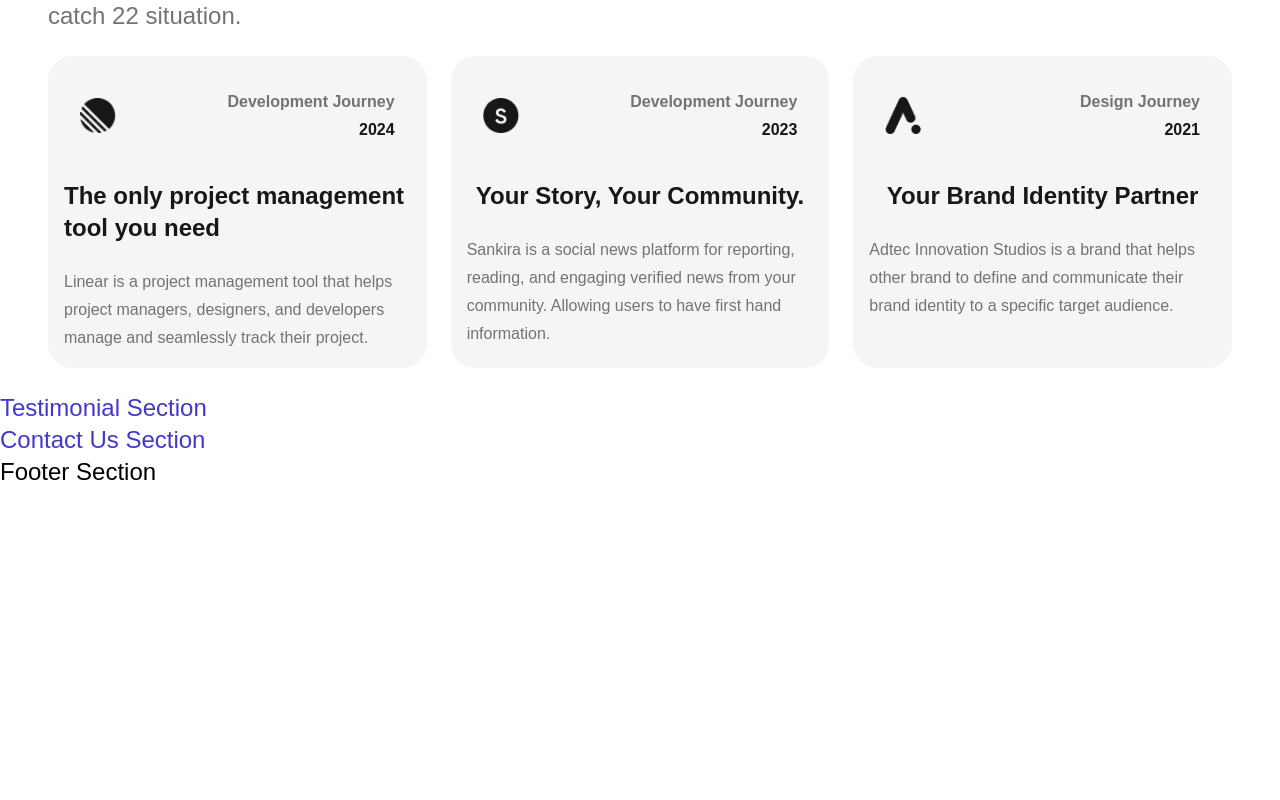
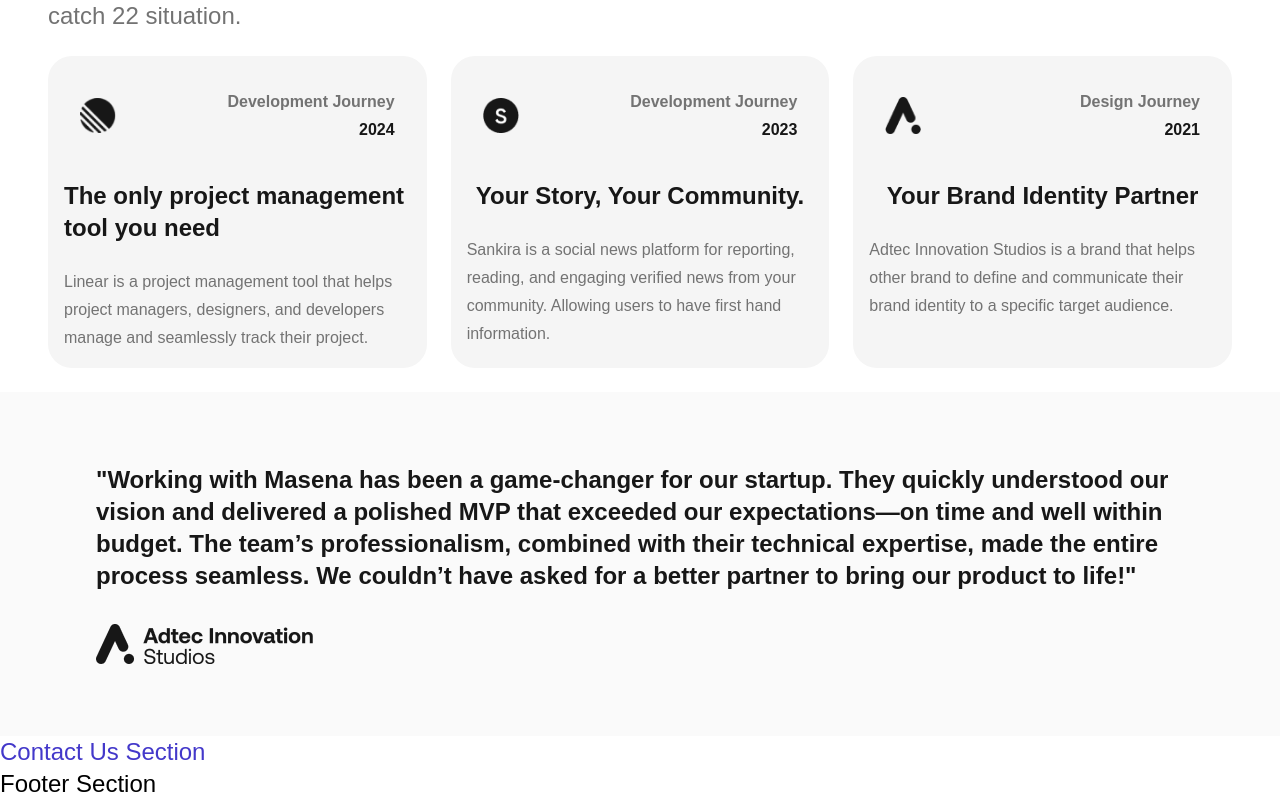
Before and after one commit to TaiwoSaidat/tech-start-up-app, a Next.js app: page / in a window 1280 px wide. Shown: the part 1983-2783 px from the top of the page. Before the commit the page ends 2471 px from the top, so only its background shows below. Built offline with nearby package versions, Linux system fonts and the light colour scheme.

Commit message:
testimonial section

```diff
--- a/components/Testimonial.tsx
+++ b/components/Testimonial.tsx
@@ -1,9 +1,23 @@
+import Image from 'next/image';
 import React from 'react'
+import adtecBlack from '../public/adtec-logo-black.png'
 
 const Testimonial = () => {
   return (
     <>
-      <div className="text-blue-700 text-2xl"> Testimonial Section</div>
+      <section className="max-container padding-container bg-neutral-50 py-6 ">
+        <div className="flex flex-col gap-8 p-12">
+          <h3 className=" regular-24 text-neutral-900 flexCenter ">
+            "Working with Masena has been a game-changer for our startup. They
+            quickly understood our vision and delivered a polished MVP that
+            exceeded our expectations—on time and well within budget. The team’s
+            professionalism, combined with their technical expertise, made the
+            entire process seamless. We couldn’t have asked for a better partner
+            to bring our product to life!"
+          </h3>
+          <Image alt="adtec-logo" src={adtecBlack} />
+        </div>
+      </section>
     </>
   );
 }
```
Also changed, not shown: public/adtec-logo-black.png (added).
